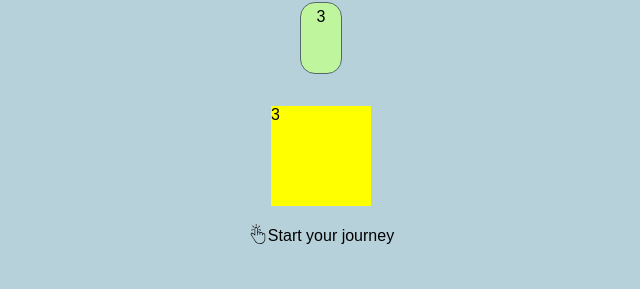
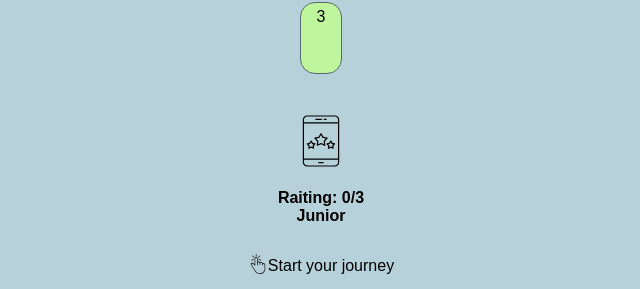
Before and after one commit to CTAC-Saint-Peterburg/interviewtycoon, a React (Create React App) app: page / in a window 1280 px wide. Shown: the part 364-653 px from the top of the page, without its empty margins (319-959 px from the left). Built offline with nearby package versions, Linux system fonts and the light colour scheme.

Commit message:
add: new components Main page

```diff
--- a/src/pages/Main.jsx
+++ b/src/pages/Main.jsx
@@ -3,13 +3,14 @@ import { useSelector } from "react-redux";
 import styles from "./pagesStyleComponents/Main.module.css";
 import { Way } from "../secondaryСomponents/Way";
 import { Goal } from "../secondaryСomponents/Goal";
+import { Startpoint } from "../secondaryСomponents/Startpoint";
 export default function Main() {
   const test = useSelector((state) => state.gamestats.data.message);
   return (
     <div className={styles.main}>
       <Goal />
       <Way />
-      <div className={styles.startPoint}>3</div>
+      <Startpoint />
       <div className={styles.startButton}>
         <div>
           <img className={styles.fingerimg} src={fingerImg} alt="fingerClick" />
--- /dev/null
+++ b/src/secondaryСomponents/Startpoint.jsx
@@ -0,0 +1,12 @@
+import styles from "./secondaryStyleComponents/Startpoint.module.css";
+import ratingImg from "../assets/stars.svg";
+export const Startpoint = () => {
+  return (
+    <div className={styles.main}>
+      <div className={styles.startPointWrapper}>
+        <img src={ratingImg} alt="castle" />
+        <h2>Raiting: 0/3 Junior</h2>
+      </div>
+    </div>
+  );
+};
--- /dev/null
+++ b/src/secondaryСomponents/secondaryStyleComponents/Startpoint.module.css
@@ -0,0 +1,20 @@
+.main {
+  position: relative;
+  margin: 0 auto;
+  width: 130px;
+  height: 130px;
+  /* background-color: yellow; */
+}
+.startPointWrapper {
+  display: grid;
+  align-items: center;
+  justify-items: center;
+}
+.startPointWrapper > img {
+  width: 70px;
+  height: 70px;
+}
+.startPointWrapper > h2 {
+  text-align: center;
+  font-size: 16px;
+}
```
Also changed, not shown: src/assets/stars.svg (added).
